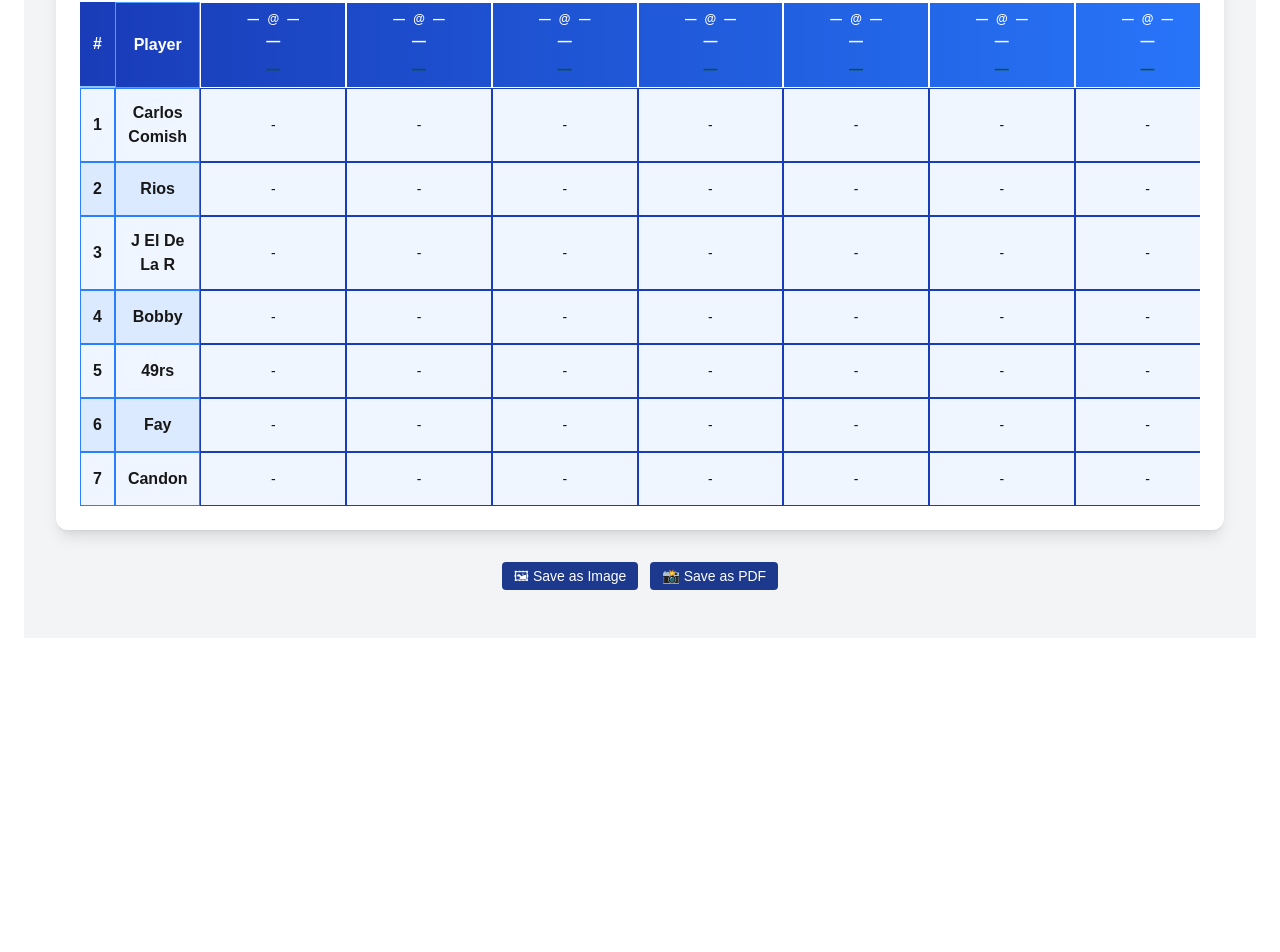
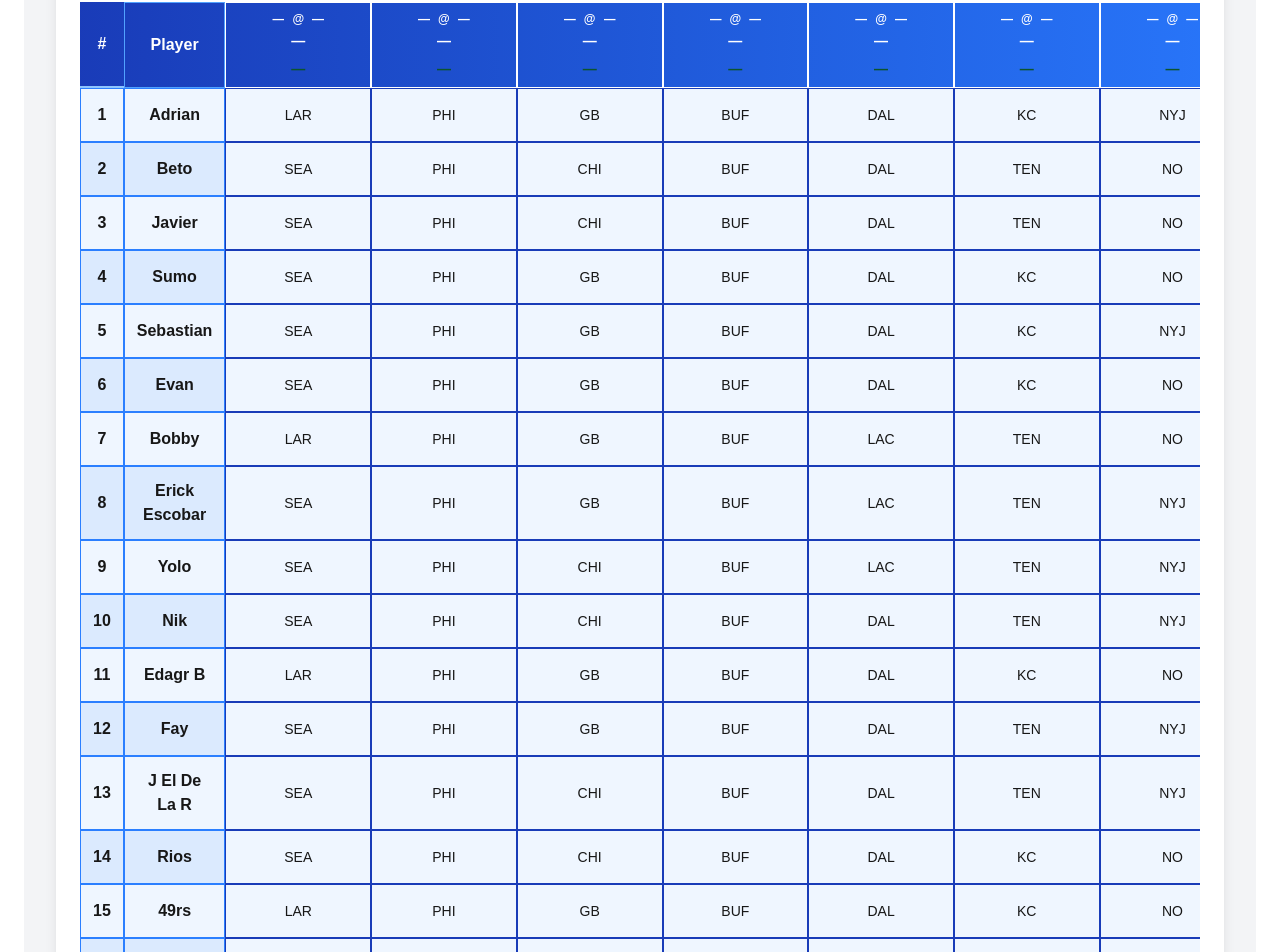
Before and after one commit to CarlosMartinezCM/pickEmTracker, a Next.js app: page / in a window 1280 px wide. Shown: the part 498-1450 px from the top of the page. Before the commit the page ends 1160 px from the top, so only its background shows below. Built offline with nearby package versions, Linux system fonts and the light colour scheme; no server answers.

Commit message:
added the rest of the week 16 players FINAL

```diff
--- a/app/components/PickEmBoard.tsx
+++ b/app/components/PickEmBoard.tsx
@@ -52,15 +52,119 @@
 
 // Week 16 players (Picks Final Sunday Morning)
 const initialPlayers: Player[] = [
-  { name: "Carlos Comish", picks: ["-", "-", "-", "-", "-", "-", "-", "-", "-", "-", "-", "-", "-", "-", "-", "-"], tiebreaker: 0 },
+   {
+    name: "Carlos Comish",
+    picks: ["SEA","PHI","GB","BUF","LAC","KC","NO","MIN","CAR","CIN","JAX","ARI","DET","HOU","NE","IND"],
+    tiebreaker: 56,
+  },
+  {
+    name: "J El De La R",
+    picks: ["SEA","PHI","CHI","BUF","DAL","TEN","NYJ","MIN","CAR","CIN","DEN","ARI","DET","HOU","NE","IND"],
+    tiebreaker: 50,
+  },
+  {
+    name: "Rios",
+    picks: ["SEA","PHI","CHI","BUF","DAL","KC","NO","MIN","TB","CIN","JAX","ARI","DET","HOU","BAL","SF"],
+    tiebreaker: 52,
+  },
+  {
+    name: "Bobby",
+    picks: ["LAR","PHI","GB","BUF","LAC","TEN","NO","MIN","TB","CIN","DEN","ATL","DET","HOU","NE","SF"],
+    tiebreaker: 42,
+  },
+  {
+    name: "49rs",
+    picks: ["LAR","PHI","GB","BUF","DAL","KC","NO","MIN","TB","CIN","DEN","ATL","DET","HOU","BAL","SF"],
+    tiebreaker: 52,
+  },
+  {
+    name: "Fay",
+    picks: ["SEA","PHI","GB","BUF","DAL","TEN","NYJ","NYG","TB","MIA","DEN","ATL","PIT","LV","NE","SF"],
+    tiebreaker: 48,
+  },
+  {
+    name: "Candon",
+    picks: ["LAR","PHI","GB","BUF","LAC","TEN","NO","MIN","TB","CIN","DEN","ATL","DET","HOU","NE","SF"],
+    tiebreaker: 52,
+  },
+  {
+    name: "Sumo",
+    picks: ["SEA","PHI","GB","BUF","DAL","KC","NO","MIN","TB","CIN","JAX","ATL","DET","HOU","BAL","SF"],
+    tiebreaker: 38,
+  },
+  {
+    name: "Beto",
+    picks: ["SEA","PHI","CHI","BUF","DAL","TEN","NO","MIN","CAR","CIN","JAX","ATL","DET","HOU","BAL","IND"],
+    tiebreaker: 35,
+  },
+  {
+    name: "Edagr B",
+    picks: ["LAR","PHI","GB","BUF","DAL","KC","NO","MIN","TB","MIA","DEN","ATL","DET","HOU","BAL","SF"],
+    tiebreaker: 47,
+  },
+  {
+    name: "Sebastian",
+    picks: ["SEA","PHI","GB","BUF","DAL","KC","NYJ","MIN","TB","MIA","DEN","ARI","DET","HOU","NE","IND"],
+    tiebreaker: 38,
+  },
+  {
+    name: "Adrian",
+    picks: ["LAR","PHI","GB","BUF","DAL","KC","NYJ","NYG","TB","MIA","DEN","ARI","DET","HOU","NE","SF"],
+    tiebreaker: 28,
+  },
+  {
+    name: "Yolo",
+    picks: ["SEA","PHI","CHI","BUF","LAC","TEN","NYJ","NYG","CAR","CIN","DEN","ATL","DET","HOU","NE","SF"],
+    tiebreaker: 44,
+  },
+  {
+    name: "Oso",
+    picks: ["SEA","PHI","GB","BUF","LAC","TEN","NO","MIN","CAR","CIN","JAX","ATL","DET","HOU","NE","SF"],
+    tiebreaker: 53,
+  },
+  {
+    name: "Evan",
+    picks: ["SEA","PHI","GB","BUF","DAL","KC","NO","MIN","TB","CIN","DEN","ARI","DET","HOU","BAL","SF"],
+    tiebreaker: 41,
+  },
+  {
+    name: "Nik",
+    picks: ["SEA","PHI","CHI","BUF","DAL","TEN","NYJ","NYG","TB","CIN","DEN","ATL","DET","HOU","NE","SF"],
+    tiebreaker: 45,
+  },
+  {
+    name: "Javier",
+    picks: ["SEA","PHI","CHI","BUF","DAL","TEN","NO","MIN","CAR","CIN","JAX","ATL","DET","HOU","NE","SF"],
+    tiebreaker: 35,
+  },
+  {
+    name: "Erick Escobar",
+    picks: ["SEA","PHI","GB","BUF","LAC","TEN","NYJ","MIN","CAR","CIN","DEN","ARI","DET","HOU","NE","SF"],
+    tiebreaker: 42,
+  },
+];
+/**
+ const initialPlayers: Player[] = [
+ { name: "Carlos Comish", picks: ["-", "-", "-", "-", "-", "-", "-", "-", "-", "-", "-", "-", "-", "-", "-", "-"], tiebreaker: 0 },
   { name: "Rios", picks: ["-", "-", "-", "-", "-", "-", "-", "-", "-", "-", "-", "-", "-", "-", "-", "-"], tiebreaker: 0 },
   { name: "J El De La R", picks: ["-", "-", "-", "-", "-", "-", "-", "-", "-", "-", "-", "-", "-", "-", "-", "-"], tiebreaker: 0 },
   { name: "Bobby", picks: ["-", "-", "-", "-", "-", "-", "-", "-", "-", "-", "-", "-", "-", "-", "-", "-"], tiebreaker: 0 },
   { name: "49rs", picks: ["-", "-", "-", "-", "-", "-", "-", "-", "-", "-", "-", "-", "-", "-", "-", "-"], tiebreaker: 0 },
   { name: "Fay", picks: ["-", "-", "-", "-", "-", "-", "-", "-", "-", "-", "-", "-", "-", "-", "-", "-"], tiebreaker: 0 },
   { name: "Candon", picks: ["-", "-", "-", "-", "-", "-", "-", "-", "-", "-", "-", "-", "-", "-", "-", "-"], tiebreaker: 0 },
+  { name: "Sumo", picks: ["-", "-", "-", "-", "-", "-", "-", "-", "-", "-", "-", "-", "-", "-", "-", "-"], tiebreaker: 0 },
+  { name: "Beto", picks: ["-", "-", "-", "-", "-", "-", "-", "-", "-", "-", "-", "-", "-", "-", "-", "-"], tiebreaker: 0 },
+  { name: "Edgar B", picks: ["-", "-", "-", "-", "-", "-", "-", "-", "-", "-", "-", "-", "-", "-", "-", "-"], tiebreaker: 0 },
+  { name: "Sebastian", picks: ["-", "-", "-", "-", "-", "-", "-", "-", "-", "-", "-", "-", "-", "-", "-", "-"], tiebreaker: 0 },
+  { name: "Adrian", picks: ["-", "-", "-", "-", "-", "-", "-", "-", "-", "-", "-", "-", "-", "-", "-", "-"], tiebreaker: 0 },
+  { name: "Yolo", picks: ["-", "-", "-", "-", "-", "-", "-", "-", "-", "-", "-", "-", "-", "-", "-", "-"], tiebreaker: 0 },
+  { name: "Oso", picks: ["-", "-", "-", "-", "-", "-", "-", "-", "-", "-", "-", "-", "-", "-", "-", "-"], tiebreaker: 0 },
+  { name: "Evan", picks: ["-", "-", "-", "-", "-", "-", "-", "-", "-", "-", "-", "-", "-", "-", "-", "-"], tiebreaker: 0 },
+  { name: "Javier", picks: ["-", "-", "-", "-", "-", "-", "-", "-", "-", "-", "-", "-", "-", "-", "-", "-"], tiebreaker: 0 },
+  { name: "Nik", picks: ["-", "-", "-", "-", "-", "-", "-", "-", "-", "-", "-", "-", "-", "-", "-", "-"], tiebreaker: 0 },
+  { name: "Erick Escobar", picks: ["-", "-", "-", "-", "-", "-", "-", "-", "-", "-", "-", "-", "-", "-", "-", "-"], tiebreaker: 0 },
 ];
-
+ */
 
 // Helper: calculate correct/wrong
 const calculateRecord = (picks: string[], results: Result) => {
```
